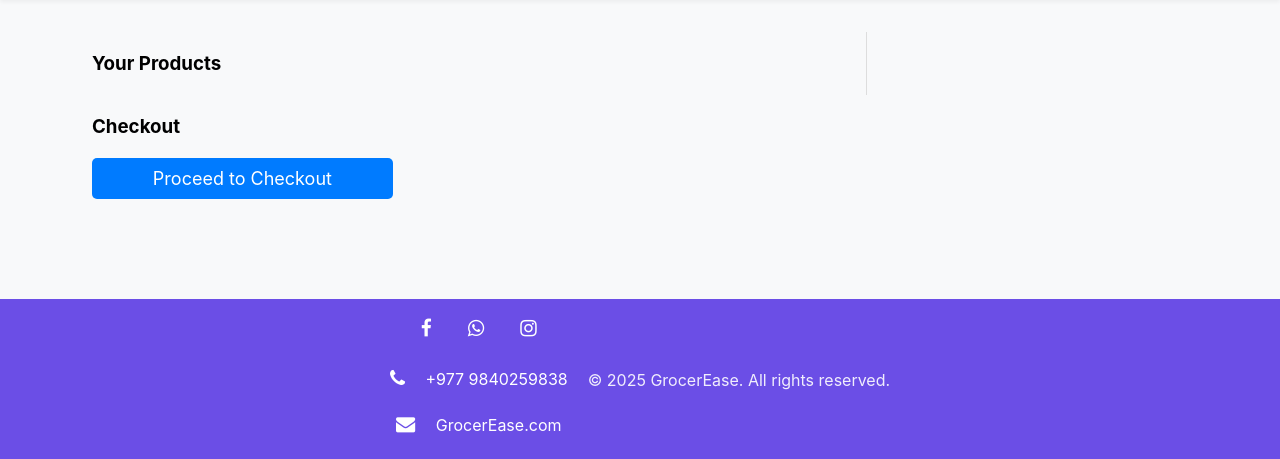
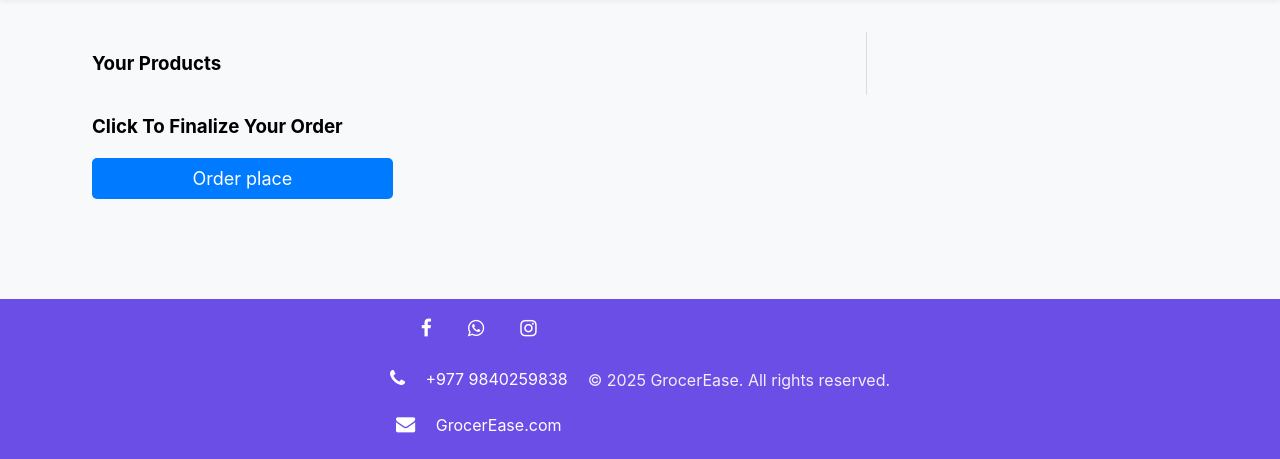
Before and after one commit to aarthaa/mid, a Django app: template templates/cart/cart_detail.html in a window 1280 px wide. Shown: the part 144-603 px from the top of the page. Run offline with Django 4.2, Linux system fonts and the light colour scheme; the template is opened without the code that fills it, so the values that code supplies are empty.

Commit message:
Button Fixed

```diff
--- a/templates/cart/cart_detail.html
+++ b/templates/cart/cart_detail.html
@@ -122,7 +122,7 @@
 
       <!-- Cart Section -->
       <div id="cart" class="col-md-4">
-        <h3 class="text-primary mb-4">Checkout</h3>
+        <h3 class="text-primary mb-4"> Click To Finalize Your Order</h3>
         <ul id="cart-items">
           <!-- Cart items will be dynamically added here -->
         </ul>
@@ -131,7 +131,7 @@
           {% csrf_token %}
           <input type="hidden" name="csrfmiddlewaretoken" value="{{ csrf_token }}">
           <input type="hidden" name="total_price" id="total_price_input" value="0">
-          <button type="submit" class="checkout-btn">Proceed to Checkout</button>
+          <button type="submit" class="checkout-btn"> Order place</button>
         </form>
       </div>
     </div>
--- a/templates/register/checkout.html
+++ b/templates/register/checkout.html
@@ -61,7 +61,7 @@
                   data-price="{{ value.price }}"
                   data-image="{{ value.image }}"
                 >
-                  Place Order
+                  Proceed to Checkout
                 </button>
               </div>
             </div>
```
Also changed, not shown: db.sqlite3.
